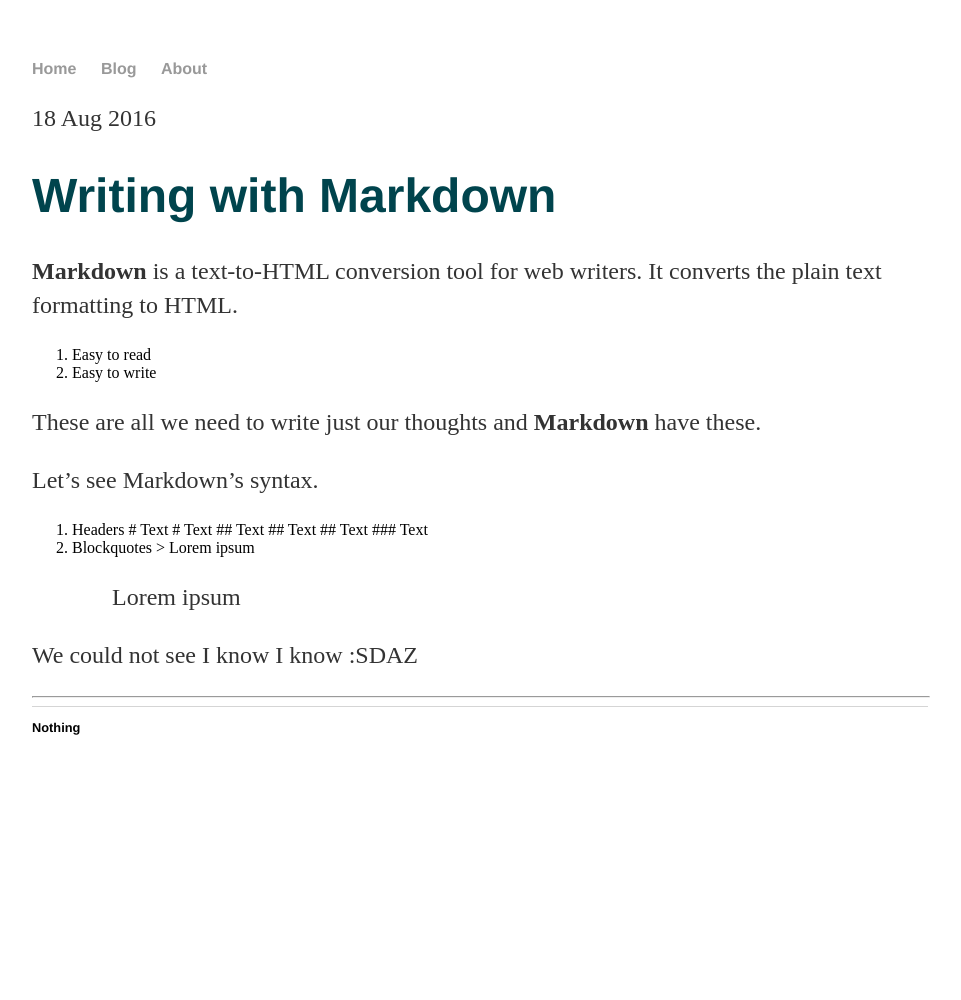
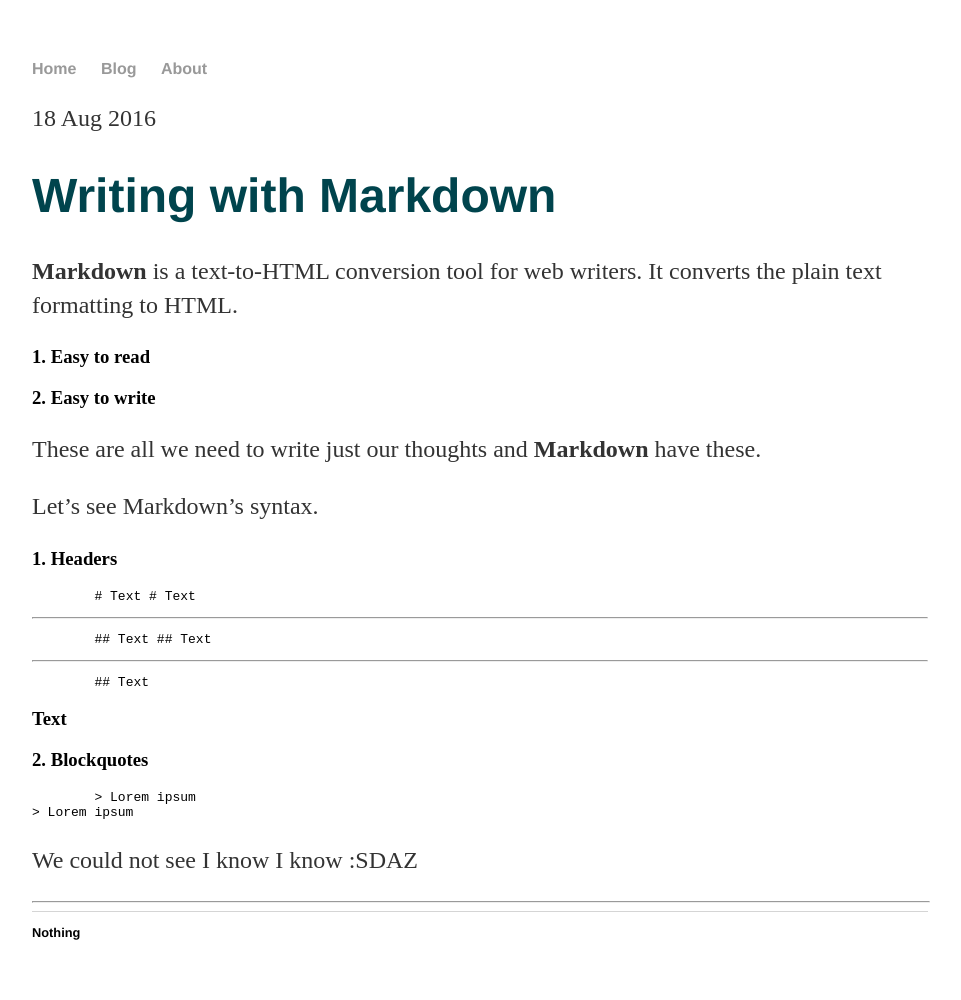
Before and after one commit to mturk111/mturk111.github.io, a Jekyll site: the page built from _posts/2016-08-18-Markdown-Try.md, in a window 1280 px wide. Shown: the whole page, without its empty margins (160-1121 px from the left). Built offline with Jekyll 4.4.1, drawn with Linux system fonts in a browser that asks for light colours; comment, search, counter and statistics services are not loaded; before the commit the page ends 900 px from its top, so only the background shows below that.

Commit message:
Adding content

```diff
--- a/_posts/2016-08-18-Markdown-Try.md
+++ b/_posts/2016-08-18-Markdown-Try.md
@@ -7,20 +7,31 @@ date: 2016-08-18
 **Markdown** is a text-to-HTML conversion tool for web writers.
 It converts the plain text formatting to HTML.
 
-1. Easy to read
-2. Easy to write
+### 1. Easy to read
+### 2. Easy to write
 
 These are all we need to write just our thoughts and **Markdown** have these.
 
 Let's see Markdown's syntax.
-1. Headers
+
+### 1. Headers
+
 		# Text
-	# Text
+# Text
+
+----------
+
 		## Text
-	## Text
+## Text
+
+----------
+
 		## Text
-	### Text
-2. Blockquotes
+
+### Text
+
+### 2. Blockquotes
+
 		> Lorem ipsum
 	> Lorem ipsum
 
```
